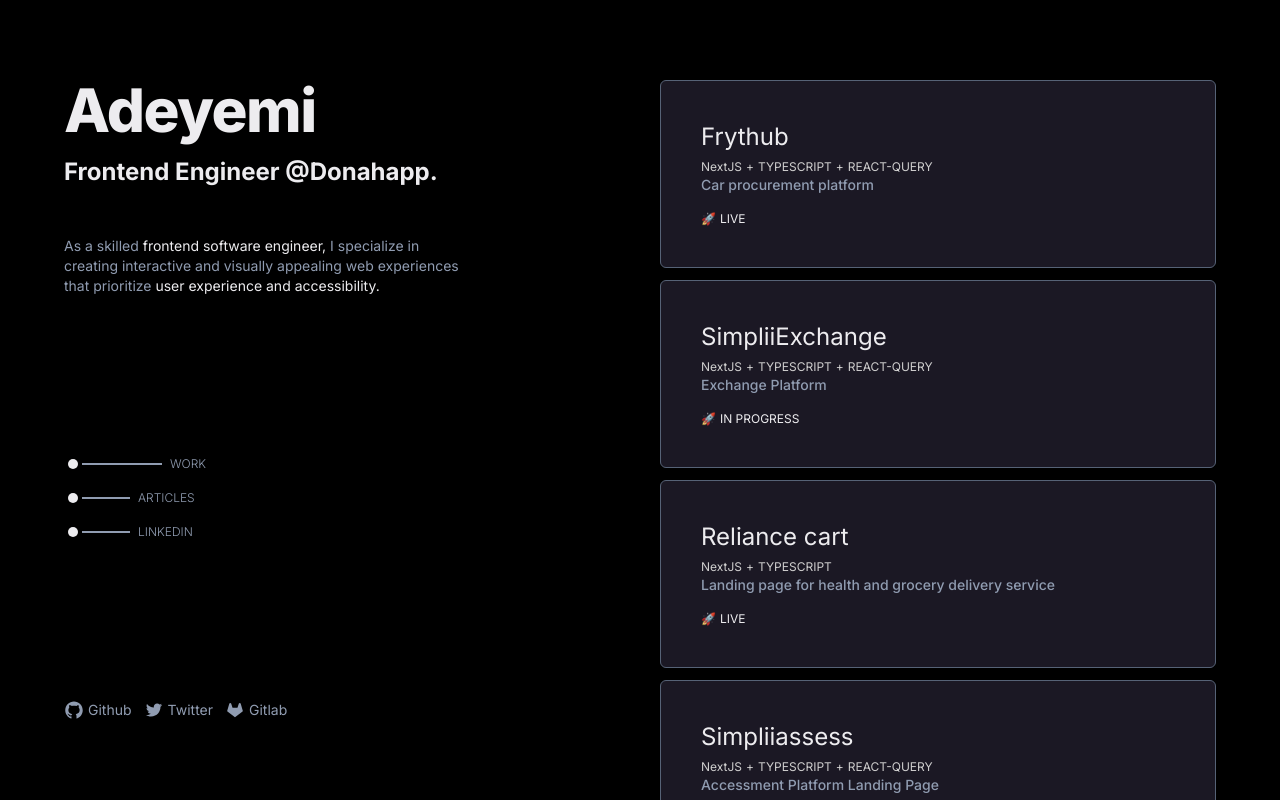
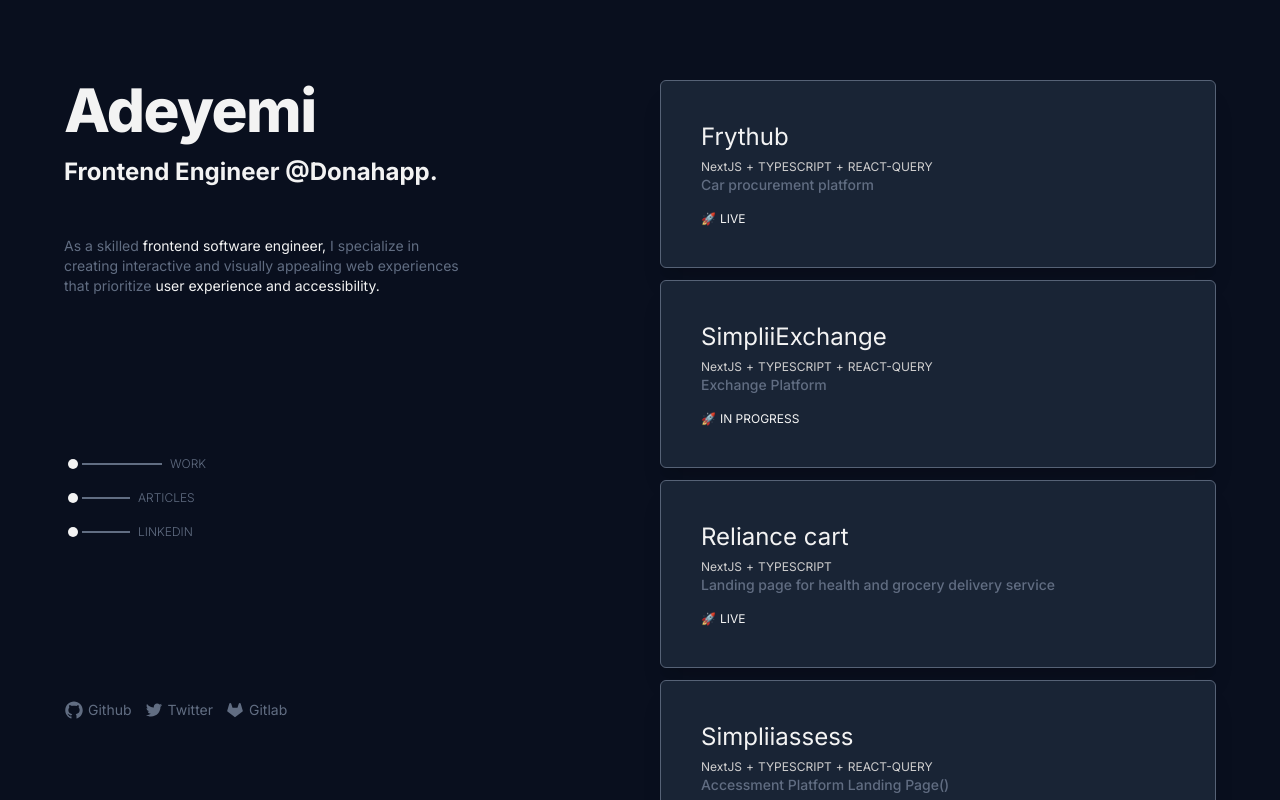
Before and after one commit to addegbenga/notion, a Next.js app: page / in a window 1280 px wide. Shown: the top 800 px of the page. Built offline with nearby package versions, Linux system fonts and the light colour scheme.

Commit message:
fix: color

```diff
--- a/pages/index.tsx
+++ b/pages/index.tsx
@@ -31,7 +31,7 @@ const data = [
   {
     name: "Simpliiassess",
     tech: ["NextJS", "TYPESCRIPT", "REACT-QUERY"],
-    text: "Accessment Platform Landing Page",
+    text: "Accessment Platform Landing Page()",
     url: "https://simplyassess.io/",
     id: 21557,
     status: "In Progresss",
@@ -80,7 +80,7 @@ export default function index() {
         <title>Adeyemi Portfolio</title>
         <meta name="description" content="About Me" />
       </Head>
-      <section className="grid bg-black max-w-6xl gap-10 px-6 mx-auto mt-20 lg:px-0 lg:grid-cols-2">
+      <section className="grid max-w-6xl gap-10 px-6 mx-auto mt-20 lg:px-0 lg:grid-cols-2">
         <div className="lg:sticky z-10 flex flex-col lg:justify-between  lg:min-h-[80vh] top-20 self-start">
           <div className="">
             <div>
@@ -150,7 +150,7 @@ export default function index() {
             </Link>
           </div>
         </div>
-        <aside className="relative z-40 flex flex-col min-h-screen gap-3 mb-24">
+        <aside className="relative z-40 bg-[#090f1e]  flex flex-col min-h-screen gap-3 mb-24">
           <h1 className="font-semibold text-accent100 lg:hidden my-14 mb-7 ">
             My Projects
           </h1>
--- a/styles/globals.css
+++ b/styles/globals.css
@@ -3,15 +3,21 @@
 @tailwind components;
 @tailwind utilities;
 :root {
-  --dark-primary: rgba(62, 55, 83, 0.443);
+  --primary: #192435;
+  --secondary: #090f1e;
+  --accent300: #566276;
+  --accent200: #616d82;
+  --accent100: rgb(243, 243, 243);
+  --accent150: #cfcece;
+  --dark-primary: white
   --dark-secondary: white;
   --dark-accent300: #566276;
-  --dark-accent200: #909cb1;
-  --dark-accent100: rgb(237, 236, 239);
+  --dark-accent200: #616d82;
+  --dark-accent100: rgb(33, 0, 248);
   --dark-accent150: #cfcece;
 }
 
 body {
-  background-color: black;
+  background-color: var(--secondary);
   font-family: "Inter", sans-serif;
 }
--- a/tailwind.config.js
+++ b/tailwind.config.js
@@ -8,12 +8,12 @@ module.exports = {
   theme: {
     extend: {
       colors: {
-        primary: "var(--dark-primary)",
-        secondary: "var(--dark-secondary)",
-        accent300: "var(--dark-accent300)",
-        accent200: "var(--dark-accent200)",
-        accent150: "var(--dark-accent150)",
-        accent100: "var(--dark-accent100)",
+        primary: "var(--primary)",
+        secondary: "var(--secondary)",
+        accent300: "var(--accent300)",
+        accent200: "var(--accent200)",
+        accent150: "var(--accent150)",
+        accent100: "var(--accent100)",
       },
     },
   },
```
